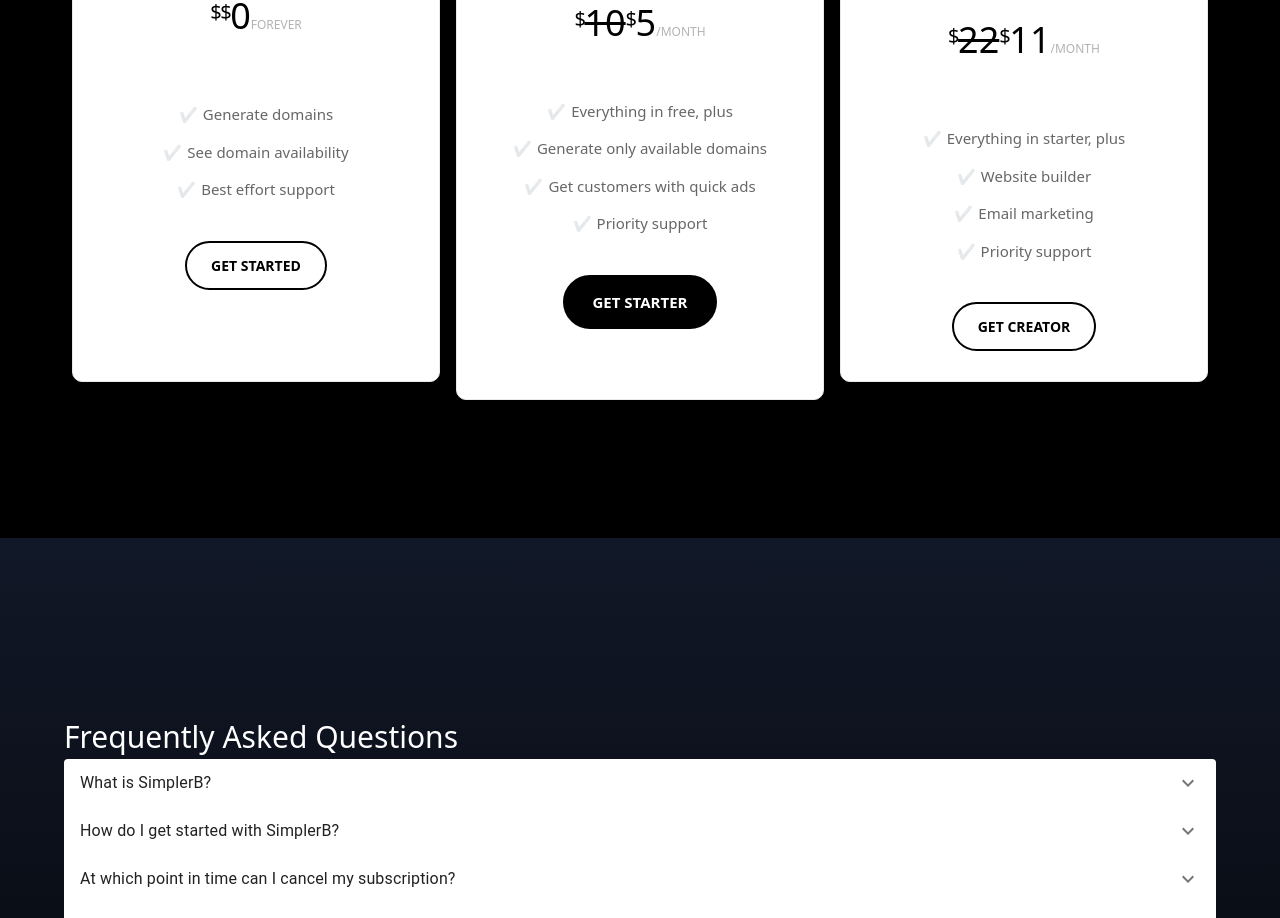
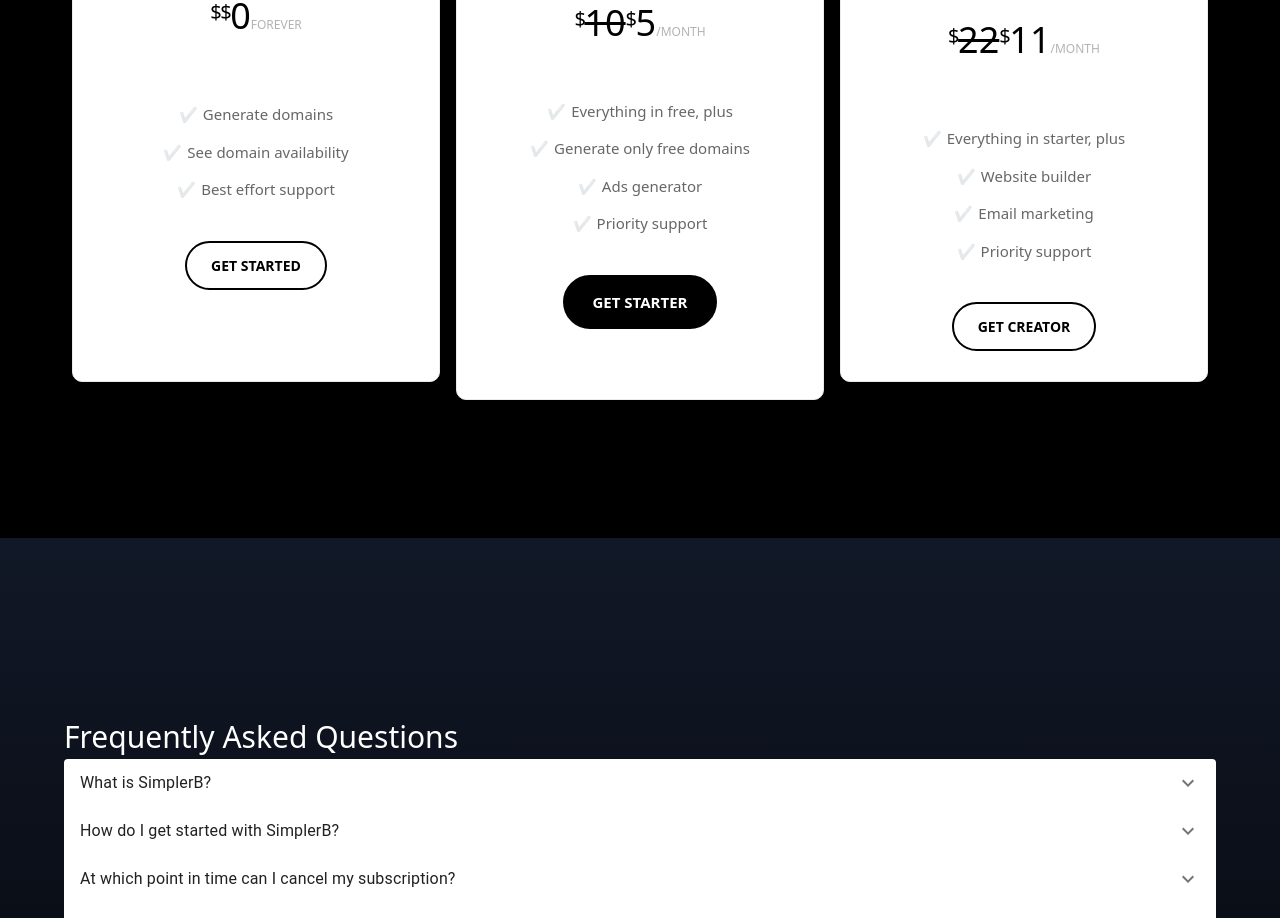
Before and after one commit to romanvieito/simplerb, a Next.js app: page / in a window 1280 px wide. Shown: the part 2980-3898 px from the top of the page. Built offline with nearby package versions, Linux system fonts and the light colour scheme; no server answers.

Commit message:
text improve

```diff
--- a/components/CPricing.tsx
+++ b/components/CPricing.tsx
@@ -41,8 +41,8 @@ const pricingPlans: PricingPlan[] = [
     discountedPrice: 5,
     features: [
       "Everything in free, plus",
-      "Generate only available domains",
-      "Get customers with quick ads",
+      "Generate only free domains",
+      "Ads generator",
       "Priority support"
     ],
     isPopular: true,
--- a/pages/pricing.tsx
+++ b/pages/pricing.tsx
@@ -28,7 +28,7 @@ export default function PricingPage() {
               Pricing
             </h1>
             <p className="text-xl text-gray-300 mb-12 max-w-2xl mx-auto leading-relaxed">
-              Choose the perfect plan for your business needs. No hidden fees, just straightforward value.
+              Pick the perfect plan for you—clear value, no hidden fees.
             </p>
           </div>
         </Container>
```
